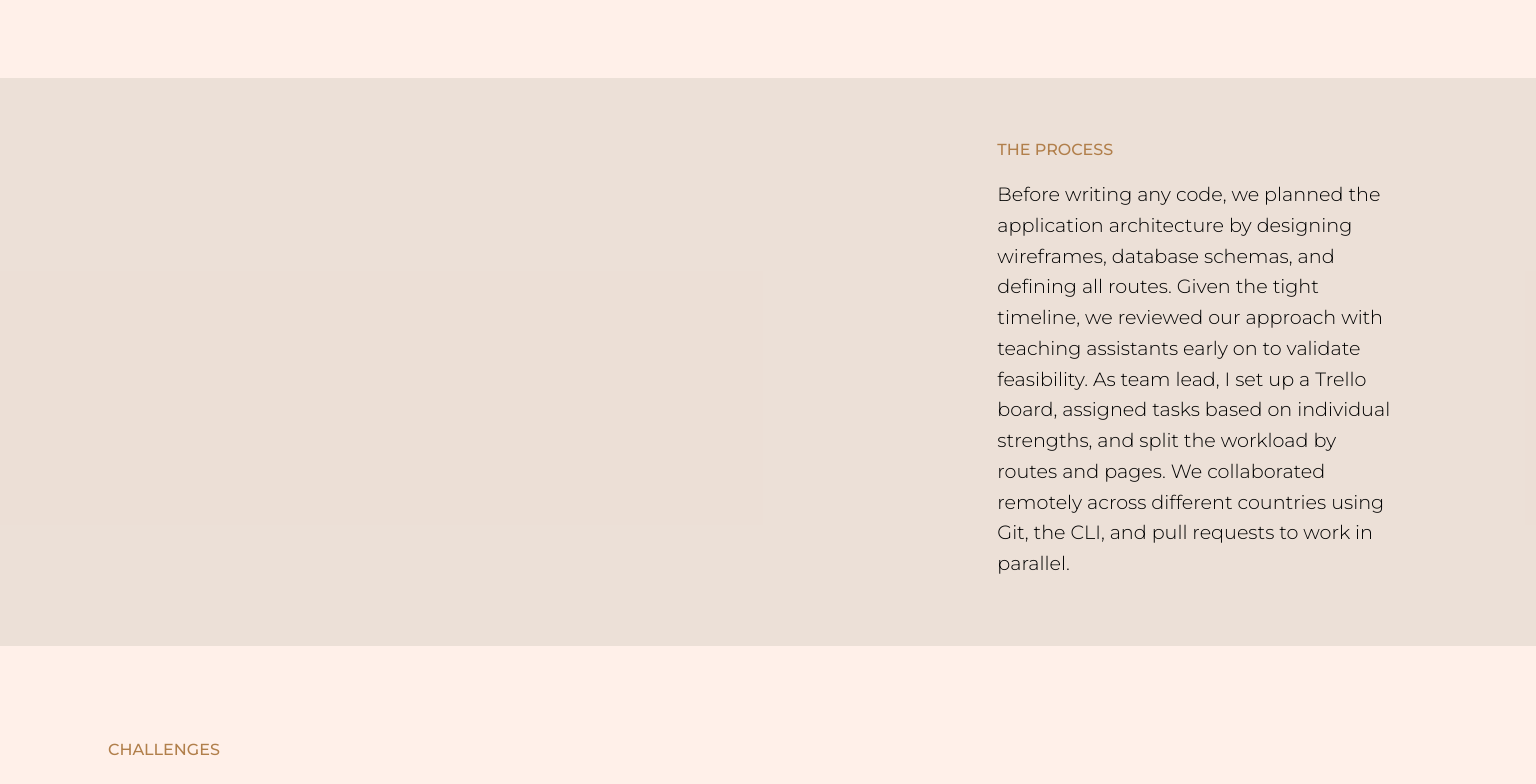
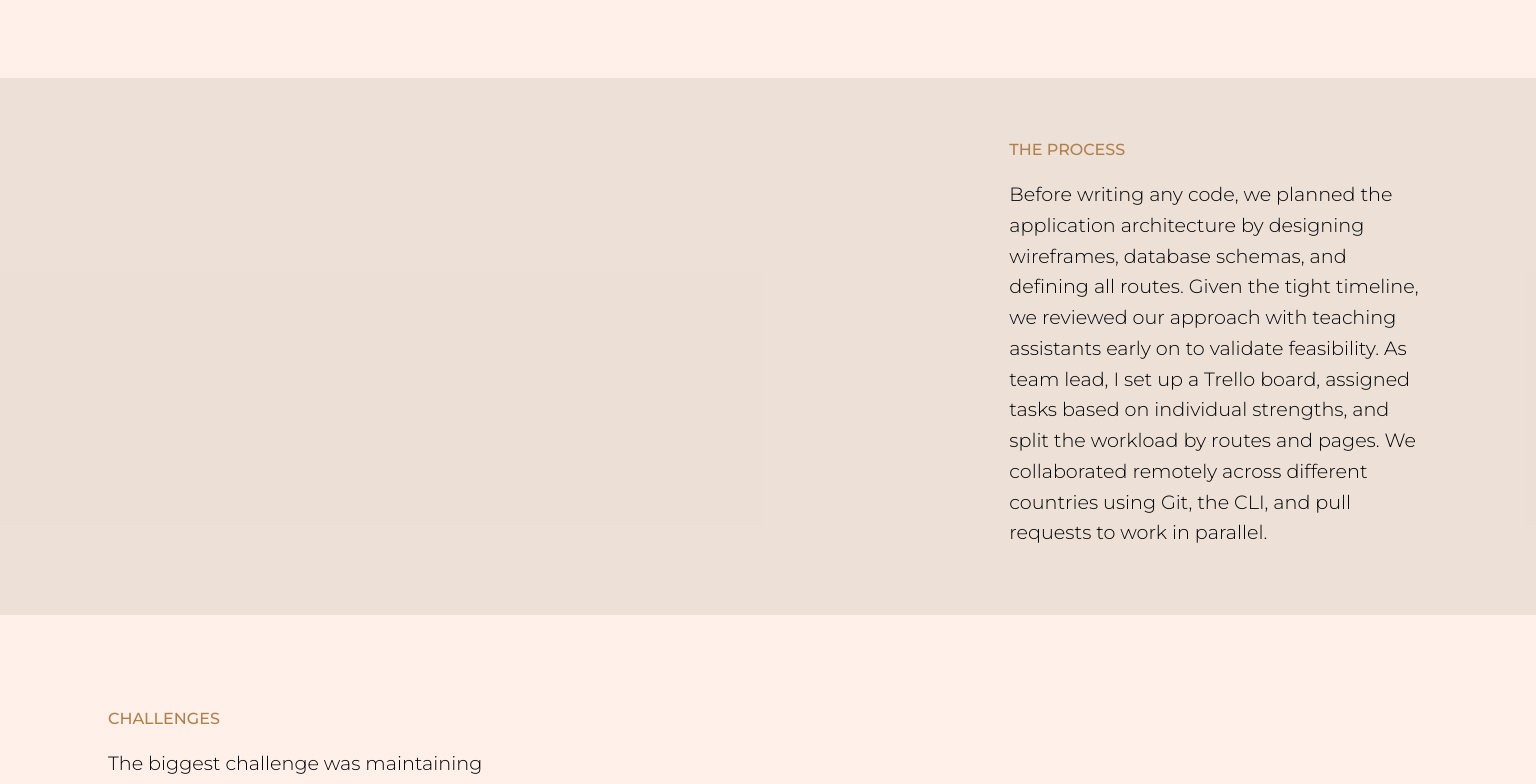
Before and after one commit to alexlovesguitars/my-portfolio-vite, a React (Vite) app: page /projects/foodiefeed in a window 1536 px wide. Shown: the part 1000-1784 px from the top of the page. Built offline with nearby package versions, Linux system fonts and the light colour scheme; a web font is replaced by a local one.

Commit message:
Adjusted Spacing for Details Page

```diff
--- a/src/pages/ProjectDetails.css
+++ b/src/pages/ProjectDetails.css
@@ -46,7 +46,6 @@
   grid-template-columns: 2fr 1fr;
   gap: 4rem;
   align-items: start;
-  padding: 0 2rem 0 2rem;
 }
 
 .challenges {
@@ -79,8 +78,6 @@
   padding-bottom: 0.5rem;
   font-weight: 300;
 }
-
-
 
 
 /* XS Screens */
@@ -133,9 +130,6 @@
   .project-overview {
     padding-right: 0;
   }
-  .content-process p {
-    padding-right: 0;
-  }
 }
 
 /* Large Screens */
@@ -160,9 +154,6 @@
   .learnings, .challenges, .project-process, .project-info, .project-stats, .project-overview {
     font-size: 1.2rem;
   }
-  .project-process {
-    padding: 0 9rem 0 9rem;
-  }
   a {
     font-size: 1rem;
   }
--- a/src/pages/ProjectDetails.jsx
+++ b/src/pages/ProjectDetails.jsx
@@ -109,6 +109,7 @@ export default function ProjectDetails() {
           </p>
         </div>
         <div className="project-process-wrapper">
+          <div className="container-fluid">
             <div className="project-process">
               <div>
                 <img src="" alt="" />
@@ -121,6 +122,7 @@ export default function ProjectDetails() {
                 <p>
                   {project.process}
                 </p>
+              </div>
             </div>
           </div>
         </div>
```
Lines whose indentation alone changed are shown as unchanged.
